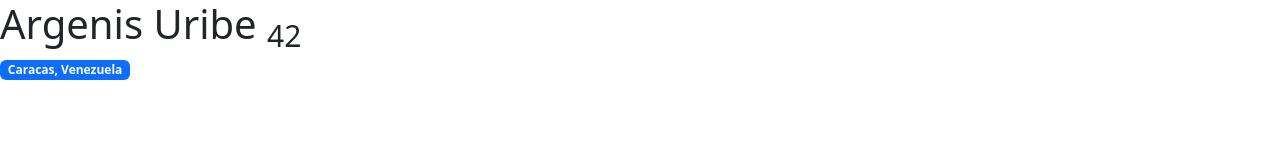
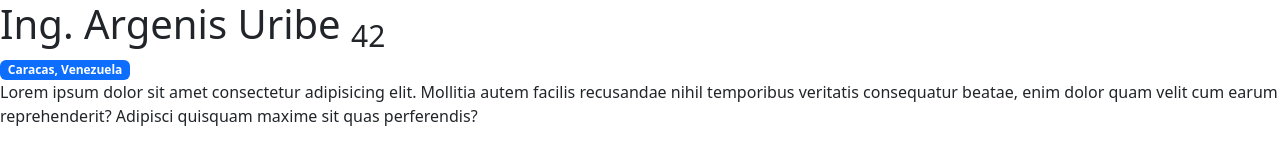
Before and after one commit to auribe83/rep_auribe83, a plain HTML site: page index_bootstrap.html in a window 1280 px wide. Drawn offline with nearby package versions, Linux system fonts and the light colour scheme.

Commit message:
modified:   index_bootstrap.html

```diff
--- a/index_bootstrap.html
+++ b/index_bootstrap.html
@@ -3,14 +3,19 @@
   <head>
     <meta charset="utf-8">
     <meta name="viewport" content="width=device-width, initial-scale=1">
-    <title>Bootstrap demo</title>
+    <title>Argenis Uribe</title>
     <link href="https://cdn.jsdelivr.net/npm/bootstrap@5.3.3/dist/css/bootstrap.min.css" rel="stylesheet" integrity="sha384-QWTKZyjpPEjISv5WaRU9OFeRpok6YctnYmDr5pNlyT2bRjXh0JMhjY6hW+ALEwIH" crossorigin="anonymous">
   </head>
   <body>
-    <h1>Argenis Uribe
-        <sub>42</sub>
-    </h1>
-    <span class="badge text-bg-primary">Caracas, Venezuela</span>
+    <div>
+        <h1>Ing. Argenis Uribe
+            <sub>42</sub>
+        </h1>
+        <span class="badge text-bg-primary">Caracas, Venezuela</span>
+        <p>Lorem ipsum dolor sit amet consectetur adipisicing elit. Mollitia autem facilis recusandae nihil temporibus veritatis consequatur beatae,
+            enim dolor quam velit cum earum reprehenderit? Adipisci quisquam maxime sit quas perferendis?</p>
+    </div>
+
     <script src="https://cdn.jsdelivr.net/npm/bootstrap@5.3.3/dist/js/bootstrap.bundle.min.js" integrity="sha384-YvpcrYf0tY3lHB60NNkmXc5s9fDVZLESaAA55NDzOxhy9GkcIdslK1eN7N6jIeHz" crossorigin="anonymous"></script>
   </body>
 </html>
```
